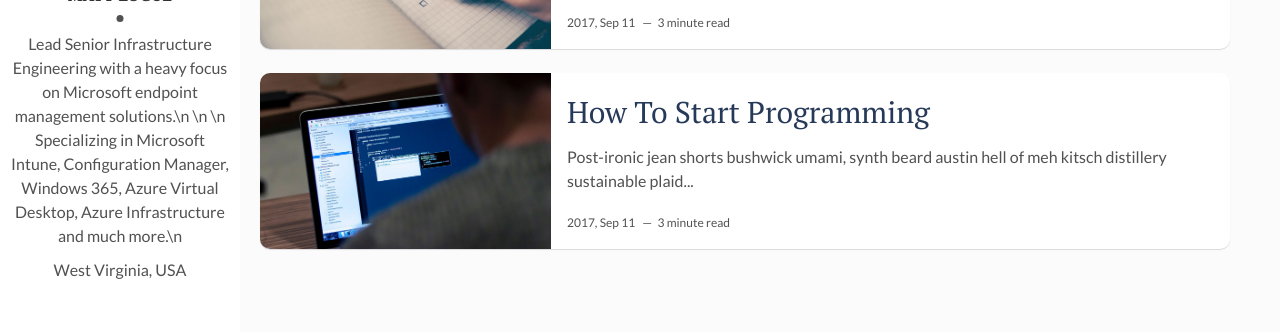
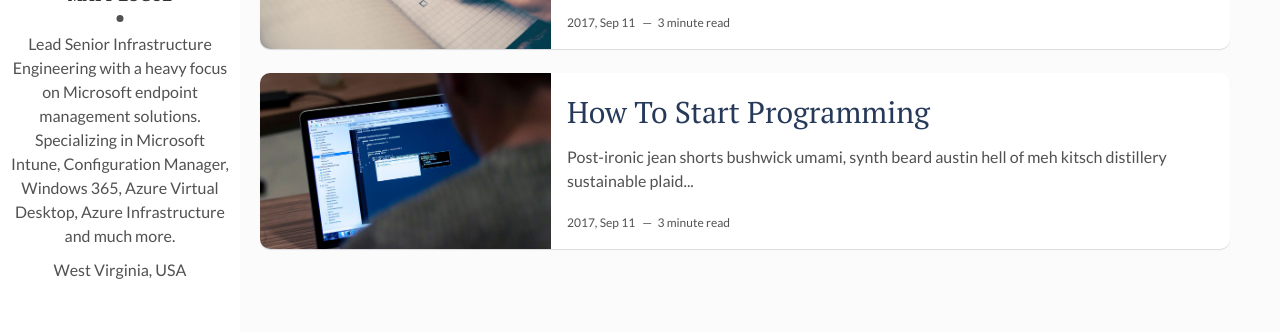
Before and after one commit to mlogue55/mlogue55.github.io, a Jekyll site: the page built from index.html, in a window 1280 px wide. Shown: the part 147-479 px from the top of the page. Built offline with Jekyll 4.4.1, drawn with Linux system fonts in a browser that asks for light colours; the list of posts is cut into pages by our own code.

Commit message:
is it even working?

```diff
--- a/_config.yml
+++ b/_config.yml
@@ -10,11 +10,11 @@ site-twitter: #if your site has a twitter account, enter it here
 # Author Settings
 author: Matt Logue # add your name
 author-img: matt-logue.jpg # add your photo
-about-author: |+
-  Lead Senior Infrastructure Engineering with a heavy focus on Microsoft endpoint management solutions.\n
-  \n
-  \n
-  Specializing in Microsoft Intune, Configuration Manager, Windows 365, Azure Virtual Desktop, Azure Infrastructure and much more.\n
+about-author: |
+  Lead Senior Infrastructure Engineering with a heavy focus on Microsoft endpoint management solutions.
+
+
+  Specializing in Microsoft Intune, Configuration Manager, Windows 365, Azure Virtual Desktop, Azure Infrastructure and much more.
 
 about-author-location: West Virginia, USA  # add description
 social-twitter: LogueWVU # add your Twitter handle
```
